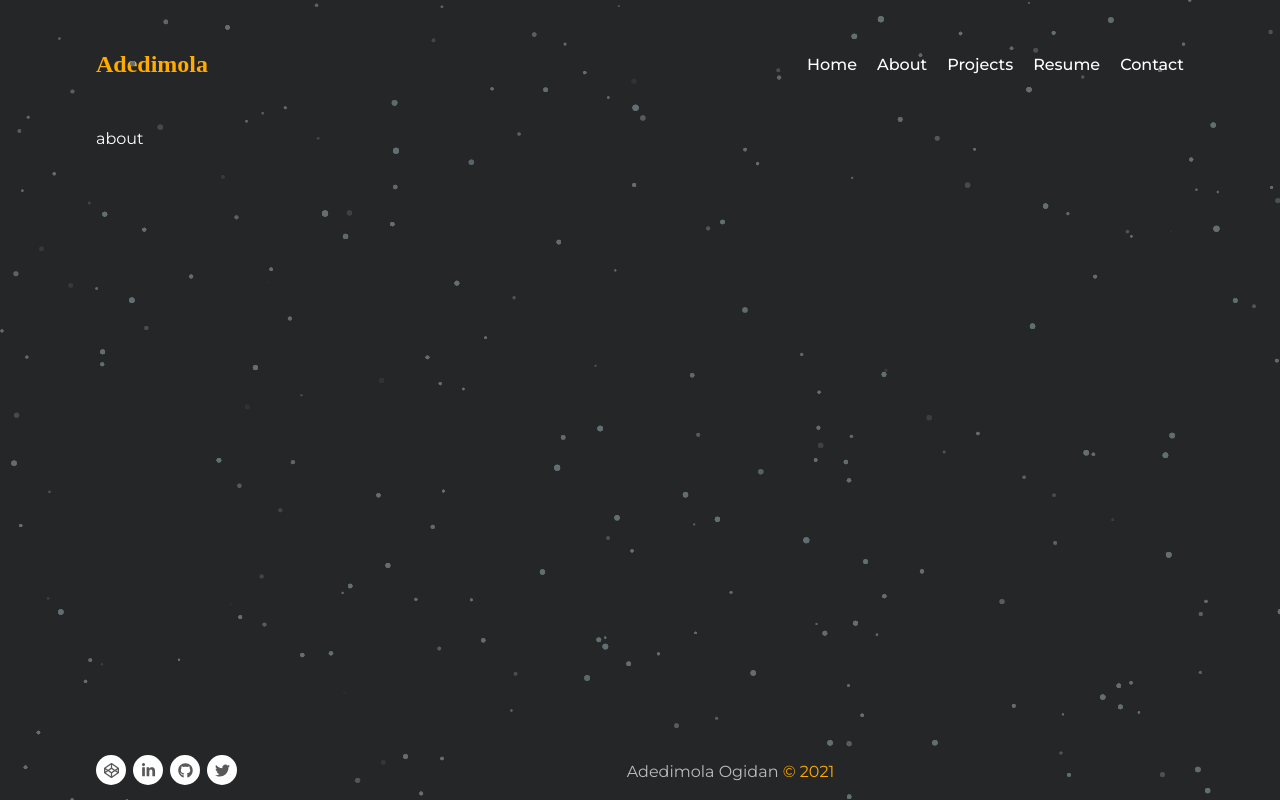
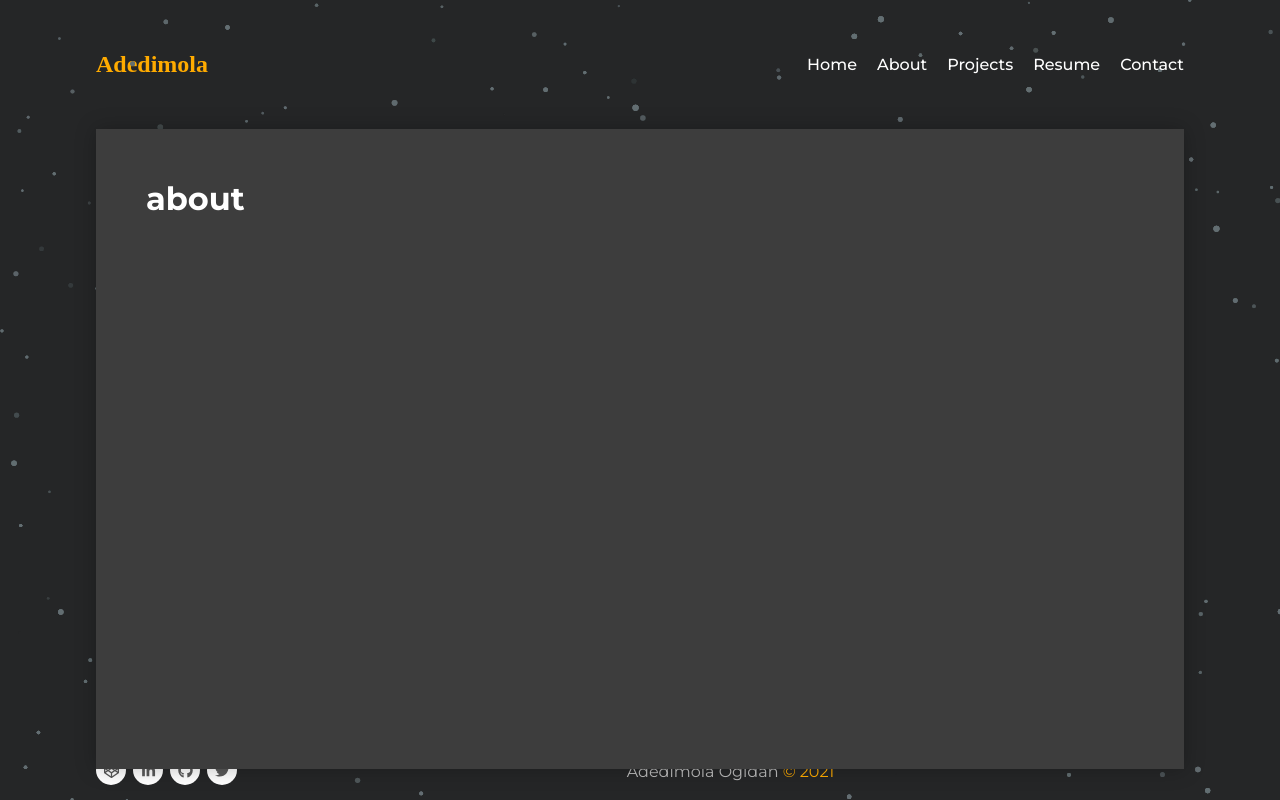
Before and after one commit to dimola7/portfolio-v4, a React (Create React App) app: page /about in a window 1280 px wide. Built offline with nearby package versions, Linux system fonts and the light colour scheme.

Commit message:
created other sections

```diff
--- /dev/null
+++ b/src/app/components/PageCard/PageCard.tsx
@@ -0,0 +1,17 @@
+import styled from "styled-components";
+
+const PageCard = ({ children }: any) => {
+  return <Card>{children}</Card>;
+};
+
+export default PageCard;
+
+const Card = styled.div`
+  background-color: #3d3d3d;
+  box-shadow: 0 0 1.2rem rgba(0, 0, 0, 0.25);
+  padding: 50px;
+  position: relative;
+  z-index: 1;
+  height: 540px;
+  overflow-y: auto;
+`;
--- a/src/app/pages/About.tsx
+++ b/src/app/pages/About.tsx
@@ -1,9 +1,12 @@
 import Layout from "../components/Layout/Layout";
+import PageCard from "../components/PageCard/PageCard";
 
 const About = () => {
   return (
     <Layout>
-      <div>about</div>
+      <PageCard>
+        <h1>about</h1>
+      </PageCard>
     </Layout>
   );
 };
--- a/src/app/pages/Contact.tsx
+++ b/src/app/pages/Contact.tsx
@@ -1,9 +1,12 @@
 import Layout from "../components/Layout/Layout";
+import PageCard from "../components/PageCard/PageCard";
 
 const Contact = () => {
   return (
     <Layout>
-      <div>about</div>
+      <PageCard>
+        <h1>contact</h1>
+      </PageCard>
     </Layout>
   );
 };
--- a/src/app/pages/Projects.tsx
+++ b/src/app/pages/Projects.tsx
@@ -1,9 +1,12 @@
 import Layout from "../components/Layout/Layout";
+import PageCard from "../components/PageCard/PageCard";
 
 const Projects = () => {
   return (
     <Layout>
-      <div>about</div>
+      <PageCard>
+        <h1>projects</h1>
+      </PageCard>
     </Layout>
   );
 };
--- a/src/app/pages/Resume.tsx
+++ b/src/app/pages/Resume.tsx
@@ -1,9 +1,12 @@
 import Layout from "../components/Layout/Layout";
+import PageCard from "../components/PageCard/PageCard";
 
 const Resume = () => {
   return (
     <Layout>
-      <div>about</div>
+      <PageCard>
+        <h1>Résumé</h1>
+      </PageCard>
     </Layout>
   );
 };
```
Also changed, not shown: 1 other file (tests, documents, lock files or other folders).
